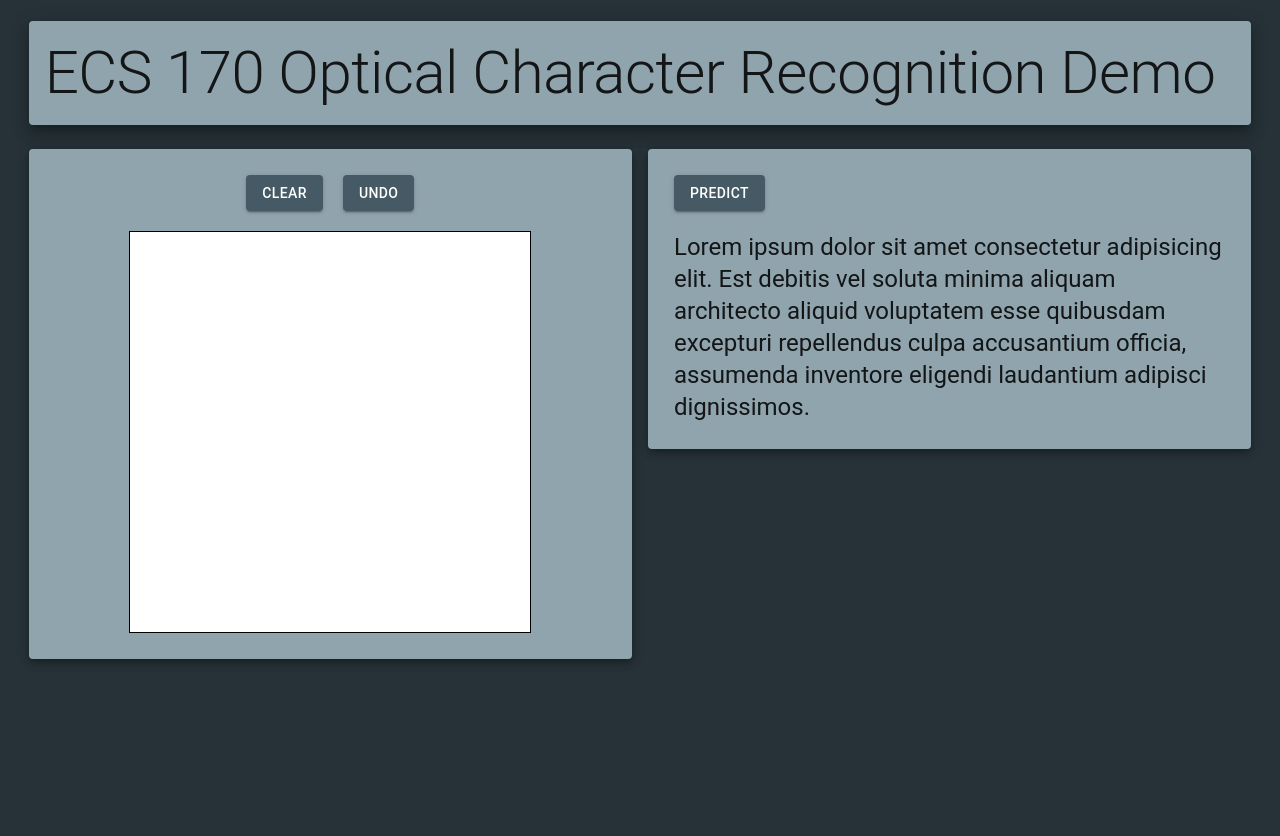
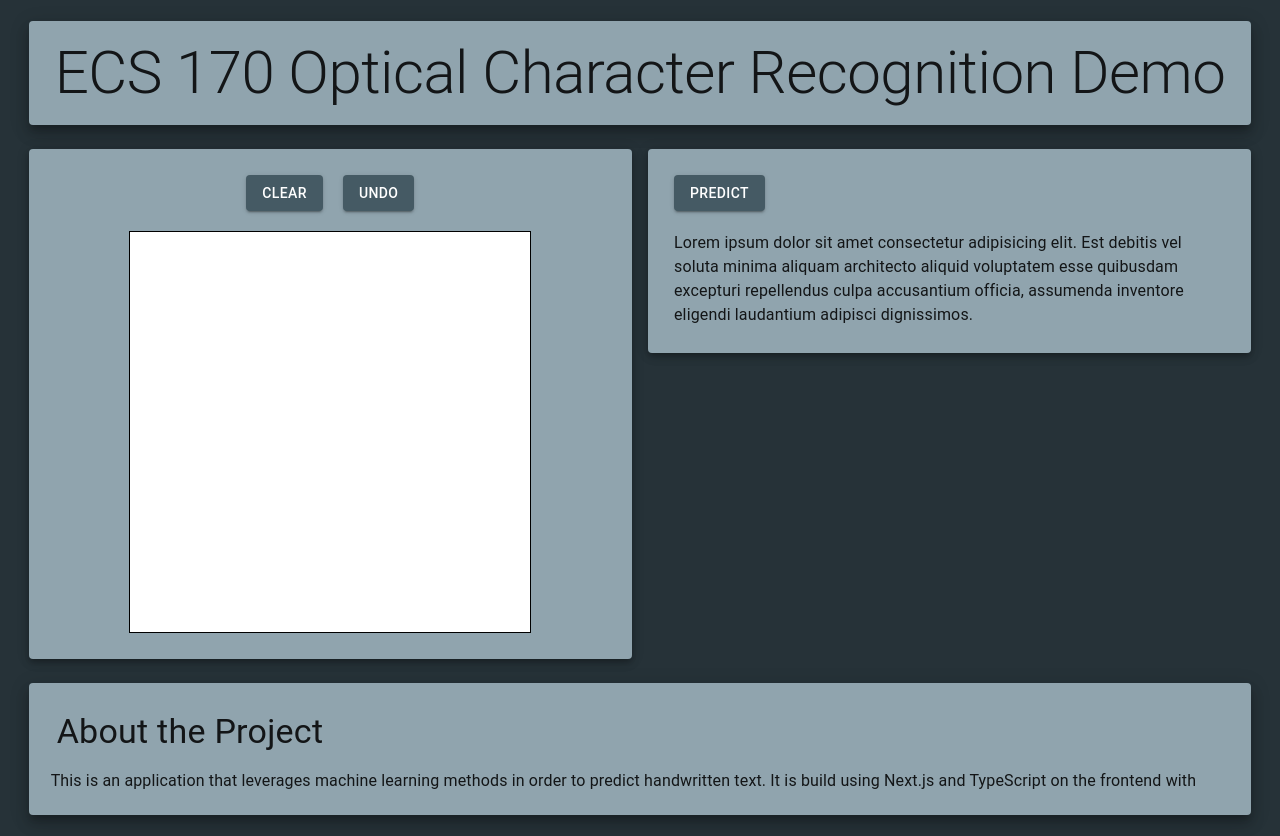
Before and after one commit to Carson1829/OCR-project, a Next.js app: page / in a window 1280 px wide. Before the commit the page ends 800 px from the top, so only its background shows below. Built offline with nearby package versions, Linux system fonts and the light colour scheme.

Commit message:
Add about section

```diff
--- a/app/page.module.css
+++ b/app/page.module.css
@@ -1,9 +1,10 @@
 .heading {
   margin: 10px;
-    display: -webkit-box;
+  display: flex;
   -webkit-box-orient: vertical;
   -webkit-line-clamp: 2;
   overflow: hidden;
+  justify-content: center;
 }
 
 @media (max-width: 700px) {
--- a/app/page.tsx
+++ b/app/page.tsx
@@ -75,7 +75,7 @@ export default function Home() {
                 >
                   Predict
                 </Button>
-                <Typography variant="h5" sx={{ margin: "10px" }}>
+                <Typography variant="body1" sx={{ margin: "10px" }}>
                   Lorem ipsum dolor sit amet consectetur adipisicing elit. Est
                   debitis vel soluta minima aliquam architecto aliquid
                   voluptatem esse quibusdam excepturi repellendus culpa
@@ -85,6 +85,19 @@ export default function Home() {
               </div>
             </Paper>
           </Stack>
+          <Paper
+            sx={{ backgroundColor: primary_color.light, padding: "12px" }}
+            elevation={10}
+          >
+            <Typography variant="h4" margin={2}>
+              About the Project
+            </Typography>
+            <Typography variant="body1" sx={{ margin: "10px" }}>
+              This is an application that leverages machine learning methods in
+              order to predict handwritten text. It is build using Next.js and
+              TypeScript on the frontend with
+            </Typography>
+          </Paper>
         </Stack>
       </Box>
     </ThemeProvider>
```
Lines whose indentation alone changed are shown as unchanged.
